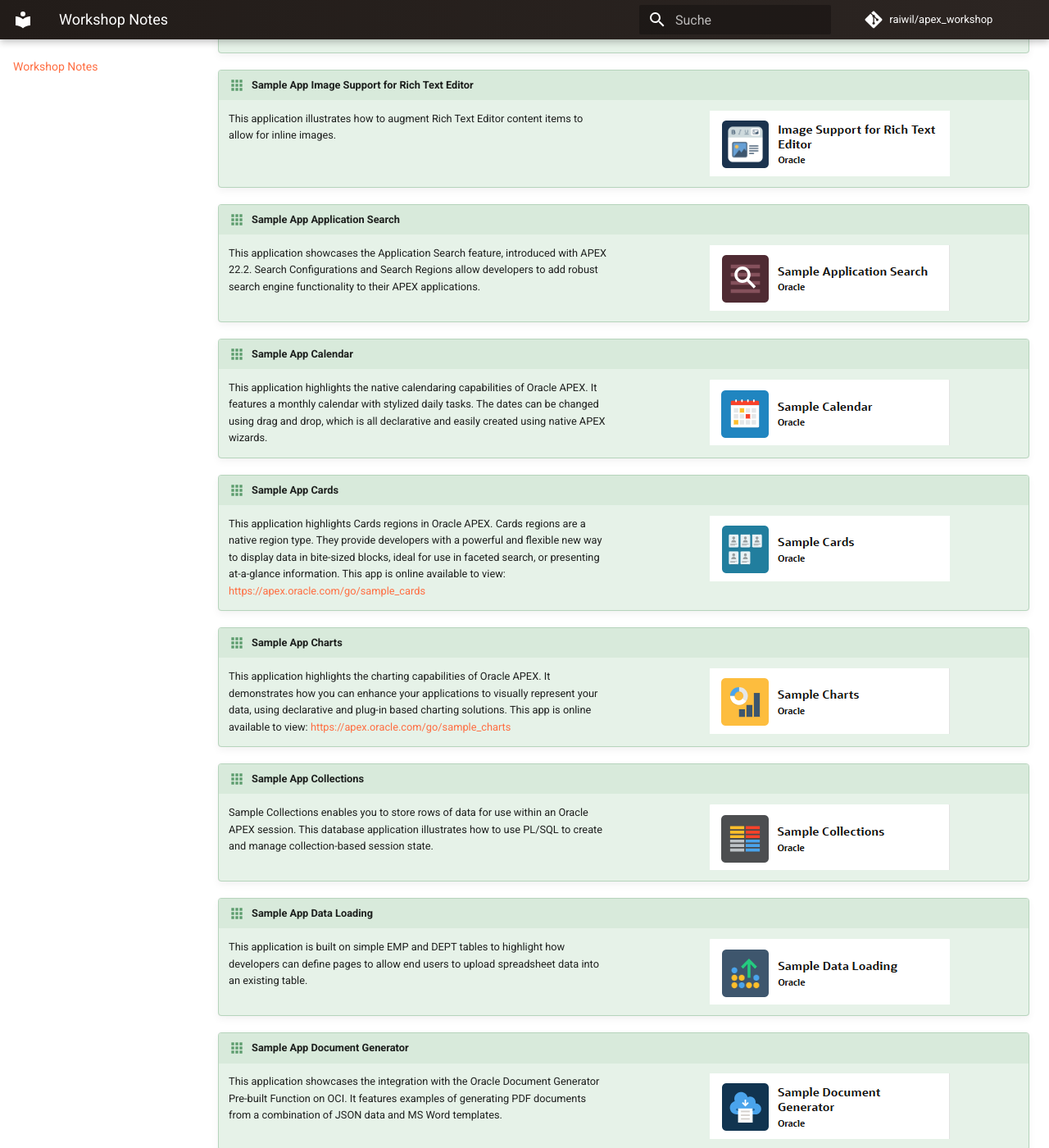
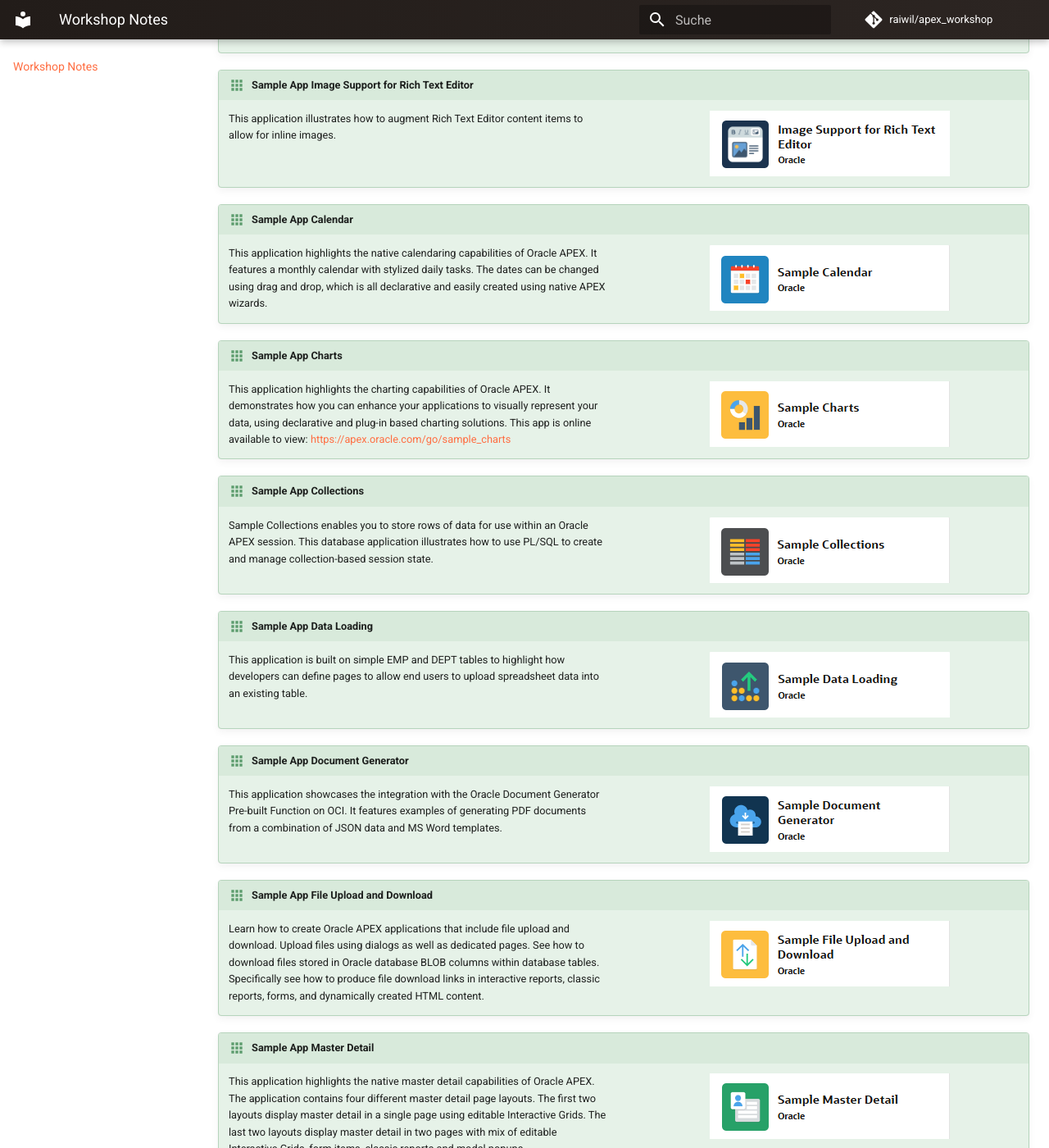
Before and after one commit to raiwil/apex_workshop, an MkDocs documentation site: the page built from docs/workshop-notes.md, in a window 1280 px wide and 1400 px high, scrolled down 1804 px. Shown: the whole window at 82% size. Built offline with MkDocs 1.6.1 and Material for MkDocs 9.7.7, drawn with Linux system fonts in a browser that asks for light colours; comment, search, counter and statistics services are not loaded; some of the changed text lies outside the part shown.

Commit message:
path correction

```diff
--- a/docs/workshop-notes.md
+++ b/docs/workshop-notes.md
@@ -112,15 +112,7 @@
       </div>
     </div>
 
-!!! sampleapp "Sample App Application Search"
-    <div class="two-columns">
-      <div style="flex: 50%;">
-           This application showcases the Application Search feature, introduced with APEX 22.2. Search Configurations and Search Regions allow developers to add robust search engine functionality to their APEX applications.
-      </div>
-      <div style="flex: 50%;">
-          ![search](assets/samples/search.png){ style="display:block;margin:auto;" }
-      </div>
-    </div>
+
 
 !!! sampleapp "Sample App Calendar"
     <div class="two-columns">
@@ -132,16 +124,7 @@
       </div>
     </div>
 
-!!! sampleapp "Sample App Cards"
-    <div class="two-columns">
-      <div style="flex: 50%;">
-           This application highlights Cards regions in Oracle APEX. Cards regions are a native region type. They provide developers with a powerful and flexible new way to display data in bite-sized blocks, ideal for use in faceted search, or presenting at-a-glance information.
-           This app is online available to view: [https://apex.oracle.com/go/sample_cards](https://apex.oracle.com/go/sample_cards){target="_blank"}
-      </div>
-      <div style="flex: 50%;">
-          ![cards](assets/samples/cards.png){ style="display:block;margin:auto;" }
-      </div>
-    </div>
+
 
 !!! sampleapp "Sample App Charts"
     <div class="two-columns">
@@ -196,15 +179,7 @@
       </div>
     </div>
 
-!!! sampleapp "Sample App Interactive Grids"
-    <div class="two-columns">
-      <div style="flex: 50%;">
-           This application showcases the features and functionality of the Oracle APEX Interactive Grid. Through its interactive grid sample pages, users can explore its versatile capabilities, such as comprehensive reporting, seamless data editing or intuitive pagination.
-      </div>
-      <div style="flex: 50%;">
-          ![ig](assets/samples/ig.png){ style="display:block;margin:auto;" }
-      </div>
-    </div>
+
 
 
 
@@ -218,15 +193,7 @@
       </div>
     </div>
 
-!!! sampleapp "Sample App Reporting"
-    <div class="two-columns">
-      <div style="flex: 50%;">
-           This application highlights the reporting capabilities of Oracle APEX. You can create Interactive Reports, Interactive Grids, Faceted Search Reports, Cards Reports, and Classic Reports declaratively using SQL.
-      </div>
-      <div style="flex: 50%;">
-          ![reporting](assets/samples/reporting.png){ style="display:block;margin:auto;" }
-      </div>
-    </div>
+
 
 
 
```
Also changed, not shown: docs/07-reporting-and-search.md (+3 -3 lines).
